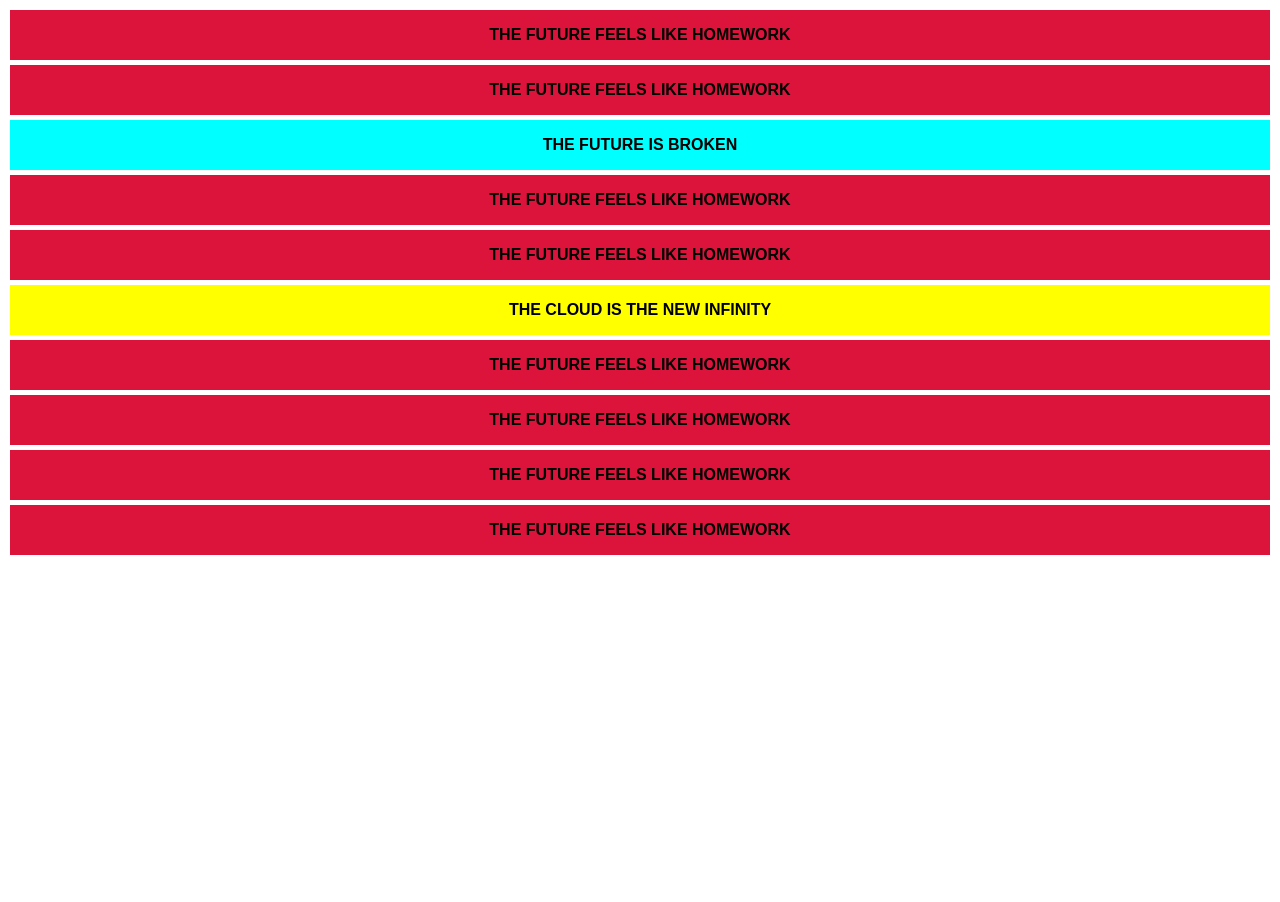
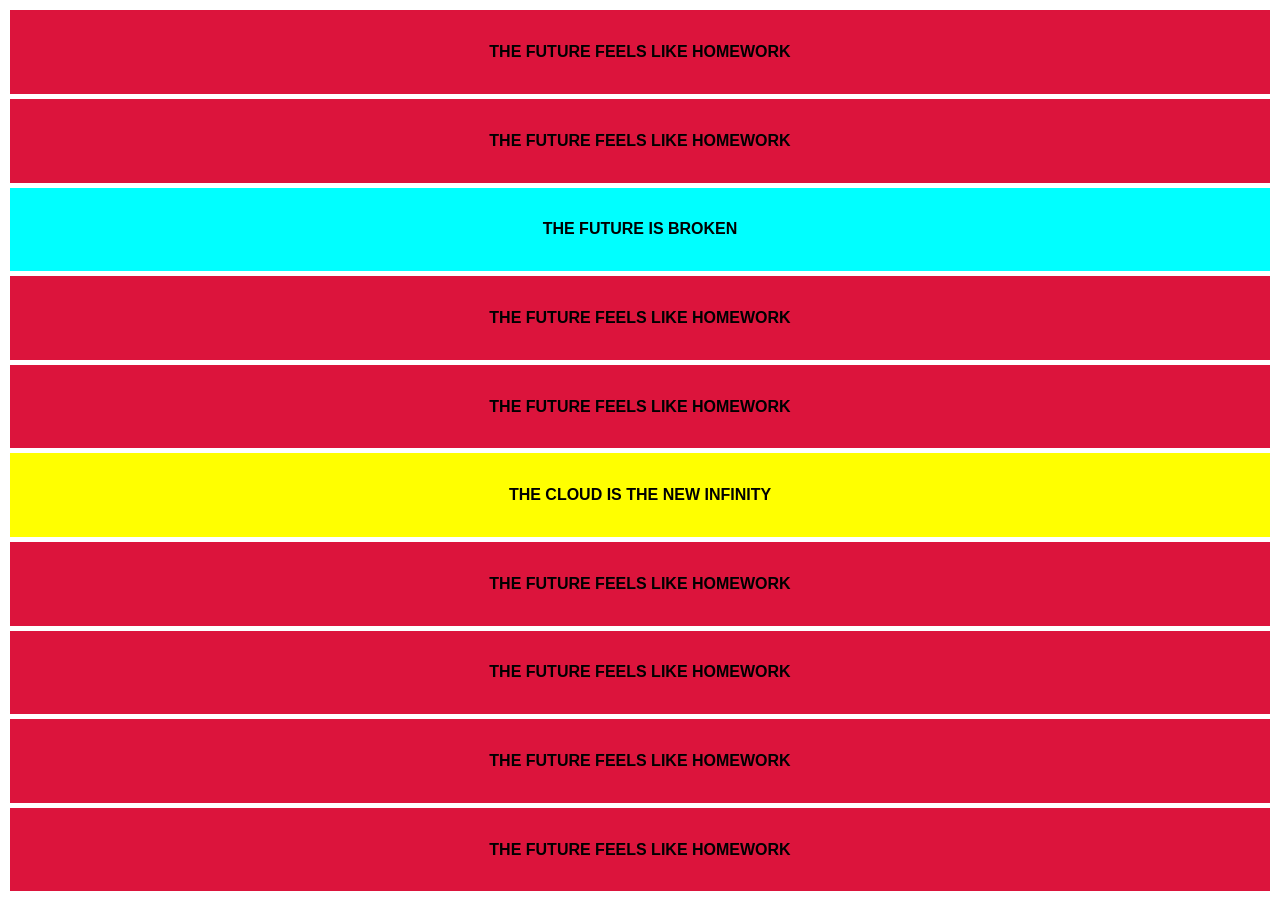
Before and after one commit to MinjuCo/webtech3-portfolio, a plain HTML site: page lab2-grid/thefuture/index.html in a window 1280 px wide. Before the commit the page ends 800 px from the top, so only its background shows below. Drawn offline with Linux system fonts and the light colour scheme.

Commit message:
Index file binnen thefuture map aangepast. Ik heb de zinnen binnen de divs in p tags gezet.

```diff
--- a/lab2-grid/thefuture/index.html
+++ b/lab2-grid/thefuture/index.html
@@ -8,16 +8,36 @@
 </head>
 <body>
     <div class="grid">
-        <div>The future feels like homework</div>
-        <div>The future feels like homework</div>
-        <div class="blue">The future is broken</div>
-        <div>The future feels like homework</div>
-        <div>The future feels like homework</div>
-        <div class="yellow">The cloud is the new infinity</div>
-        <div>The future feels like homework</div>
-        <div>The future feels like homework</div>
-        <div>The future feels like homework</div>
-        <div>The future feels like homework</div>
+        <div>
+            <p>The future feels like homework</p>
+        </div>
+        <div>
+            <p>The future feels like homework</p>
+        </div>
+        <div class="blue">
+            <p>The future is broken</p>
+        </div>
+        <div>
+            <p>The future feels like homework</p>
+        </div>
+        <div>
+            <p>The future feels like homework</p>
+        </div>
+        <div class="yellow">
+            <p>The cloud is the new infinity</p>
+        </div>
+        <div>
+            <p>The future feels like homework</p>
+        </div>
+        <div>
+            <p>The future feels like homework</p>
+        </div>
+        <div>
+            <p>The future feels like homework</p>
+        </div>
+        <div>
+            <p>The future feels like homework</p>
+        </div>
     </div>
 </body>
 </html>
```
